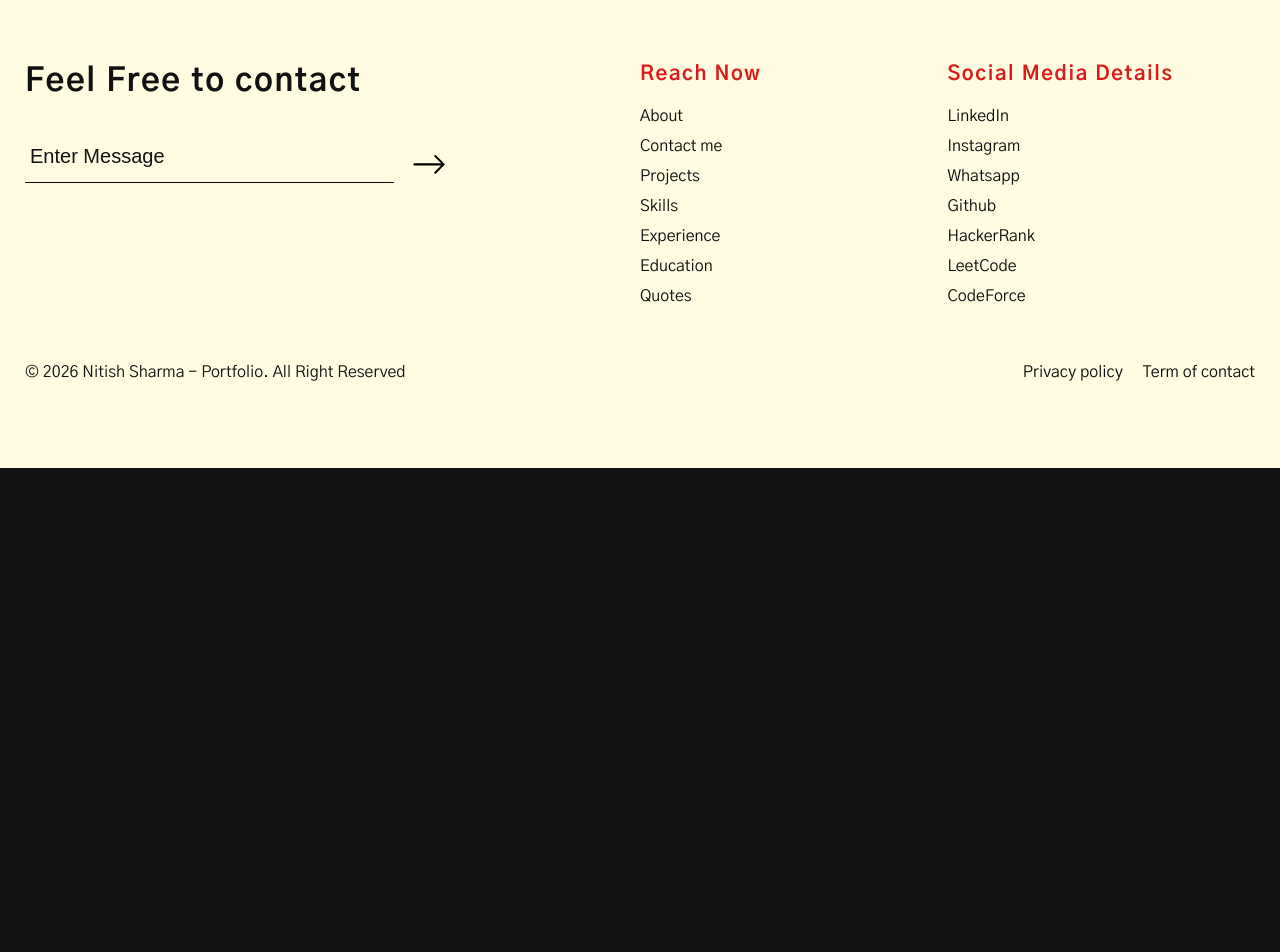
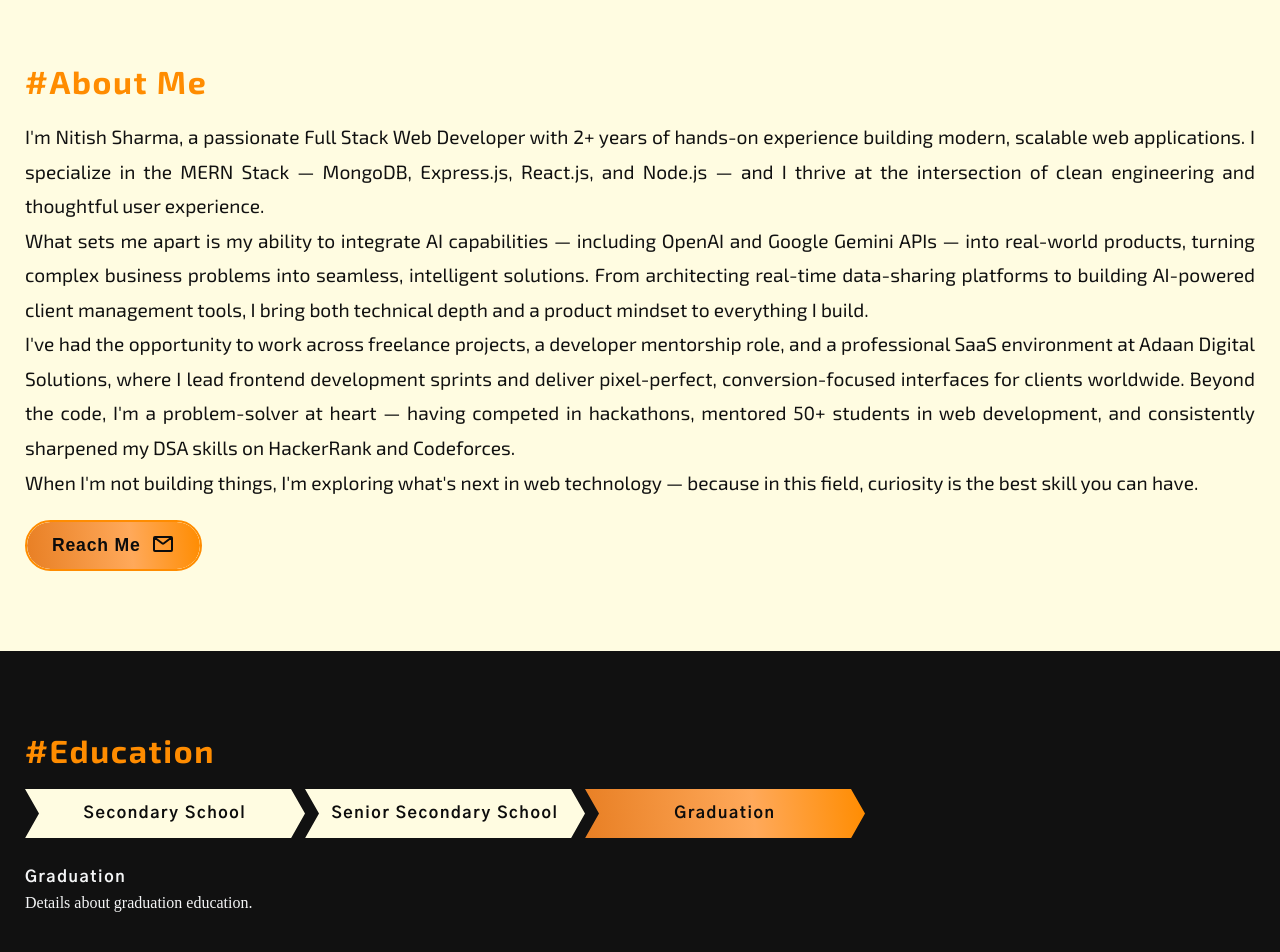
Before and after one commit to nikku1229/My_Portfolio, a React (Vite) app in the folder Frontend/: page /about in a window 1280 px wide. Shown: the part 840-1792 px from the top of the page. Before the commit the page ends 1308 px from the top, so only its background shows below. Built offline with nearby package versions, Linux system fonts and the light colour scheme; no server answers; a web font is replaced by a local one.

Commit message:
about education update

```diff
--- a/Frontend/src/animations/aboutAnimation.js
+++ b/Frontend/src/animations/aboutAnimation.js
@@ -1,4 +1,7 @@
 import gsap from "gsap";
+import ScrollTrigger from "gsap/ScrollTrigger";
+
+gsap.registerPlugin(ScrollTrigger);
 
 export const aboutAnimation = (about) => {
   if (!about) return;
@@ -61,3 +64,17 @@ export const aboutAnimation = (about) => {
       ease: "power2.inOut",
     });
 };
+
+export const aboutBioAnimation = (aboutBio) => {
+  const pElement = aboutBio.querySelector("p");
+
+  gsap.from(pElement, {
+    scrollTrigger: {
+      trigger: aboutBio,
+      start: "top 60%",
+    },
+    opacity: 0,
+    duration: 1,
+    y: 50,
+  });
+};
--- /dev/null
+++ b/Frontend/src/components/Education.jsx
@@ -0,0 +1,61 @@
+import React, { useState } from "react";
+
+function Education() {
+  const [selectedTab, setSelectedTab] = useState("Graduation");
+
+  return (
+    <>
+      <div className="education-container">
+        <div className="education-section">
+          <h2>#Education</h2>
+
+          <div className="tab-section">
+            <div
+              className={`tab ${selectedTab === "Secondary School" ? "active" : ""}`}
+              onClick={() => setSelectedTab("Secondary School")}
+            >
+              <h3>Secondary School</h3>
+            </div>
+
+            <div
+              className={`tab ${selectedTab === "Senior Secondary School" ? "active" : ""}`}
+              onClick={() => setSelectedTab("Senior Secondary School")}
+            >
+              <h3>Senior Secondary School</h3>
+            </div>
+
+            <div
+              className={`tab ${selectedTab === "Graduation" ? "active" : ""}`}
+              onClick={() => setSelectedTab("Graduation")}
+            >
+              <h3>Graduation</h3>
+            </div>
+          </div>
+
+          <div className="tab-content">
+            {selectedTab === "Secondary School" && (
+              <div>
+                <h4>Secondary School</h4>
+                <p>Details about secondary school education.</p>
+              </div>
+            )}
+            {selectedTab === "Senior Secondary School" && (
+              <div>
+                <h4>Senior Secondary School</h4>
+                <p>Details about senior secondary school education.</p>
+              </div>
+            )}
+            {selectedTab === "Graduation" && (
+              <div>
+                <h4>Graduation</h4>
+                <p>Details about graduation education.</p>
+              </div>
+            )}
+          </div>
+        </div>
+      </div>
+    </>
+  );
+}
+
+export default Education;
--- a/Frontend/src/index.css
+++ b/Frontend/src/index.css
@@ -898,3 +898,100 @@ header {
     }
   }
 }
+
+.about-bio-container {
+  width: 100%;
+  padding: 80px 25px;
+  display: flex;
+  justify-content: center;
+  align-items: center;
+  gap: 20px;
+  background-color: var(--white-variant-1);
+
+  span {
+    height: max-content;
+    overflow: hidden;
+  }
+
+  .about-bio {
+    width: 100%;
+    display: flex;
+    flex-direction: column;
+    gap: 20px;
+
+    h2 {
+      font-size: 2rem;
+      color: var(--orange-variant-1);
+      font-family: var(--text-font-family);
+    }
+
+    p {
+      font-size: 1.2rem;
+      line-height: 1.8;
+      color: var(--dark-grey);
+      font-family: var(--text-font-family);
+      text-align: justify;
+    }
+
+    a {
+      text-decoration: none;
+    }
+
+    button {
+      display: flex;
+      gap: 10px;
+      align-self: center;
+    }
+
+    button:hover {
+      color: var(--orange-variant-1);
+    }
+  }
+}
+
+.education-container {
+  width: 100%;
+  padding: 80px 25px;
+
+  .education-section {
+    display: flex;
+    flex-direction: column;
+    gap: 20px;
+  }
+
+  h2 {
+    font-size: 2rem;
+    color: var(--orange-variant-1);
+    font-family: var(--text-font-family);
+  }
+
+  .tab-section {
+    display: flex;
+
+    .tab {
+      width: 280px;
+      padding: 15px 20px;
+      display: flex;
+      justify-content: center;
+      align-items: center;
+      background-color: var(--white-variant-1);
+      color: var(--dark);
+      font-family: var(--primary-font-family);
+      cursor: pointer;
+      clip-path: polygon(95% 0%, 100% 50%, 95% 100%, 0% 100%, 5% 50%, 0% 0%);
+
+      h3 {
+        font-size: 16px;
+      }
+    }
+
+    .tab.active {
+      background: var(--gradient-mid-orange);
+    }
+  }
+
+  .tab-content {
+    width: 100%;
+    padding: 10px 0px;
+  }
+}
--- a/Frontend/src/pages/About.jsx
+++ b/Frontend/src/pages/About.jsx
@@ -1,15 +1,22 @@
 import { useEffect, useLayoutEffect, useRef } from "react";
+import { Link } from "react-router-dom";
 import Header from "../components/Header";
 import Footer from "../components/Footer";
-import { aboutAnimation } from "../animations/aboutAnimation";
+import Education from "../components/Education";
+import {
+  aboutAnimation,
+  aboutBioAnimation,
+} from "../animations/aboutAnimation";
 import gsap from "gsap";
 
 function About() {
   const aboutRef = useRef(null);
+  const aboutBioRef = useRef(null);
 
   useLayoutEffect(() => {
     const ctx = gsap.context(() => {
       aboutAnimation(aboutRef.current);
+      aboutBioAnimation(aboutBioRef.current);
     }, aboutRef);
 
     return () => ctx.revert();
@@ -61,6 +68,60 @@ function About() {
           </svg>
         </div>
       </div>
+      <div className="about-bio-container">
+        <div className="about-bio" ref={aboutBioRef}>
+          <h2>#About Me</h2>
+          <span>
+            <p>
+              I'm Nitish Sharma, a passionate Full Stack Web Developer with 2+
+              years of hands-on experience building modern, scalable web
+              applications. I specialize in the MERN Stack — MongoDB,
+              Express.js, React.js, and Node.js — and I thrive at the
+              intersection of clean engineering and thoughtful user experience.{" "}
+              <br />
+              What sets me apart is my ability to integrate AI capabilities —
+              including OpenAI and Google Gemini APIs — into real-world
+              products, turning complex business problems into seamless,
+              intelligent solutions. From architecting real-time data-sharing
+              platforms to building AI-powered client management tools, I bring
+              both technical depth and a product mindset to everything I build.{" "}
+              <br />
+              I've had the opportunity to work across freelance projects, a
+              developer mentorship role, and a professional SaaS environment at
+              Adaan Digital Solutions, where I lead frontend development sprints
+              and deliver pixel-perfect, conversion-focused interfaces for
+              clients worldwide. Beyond the code, I'm a problem-solver at heart
+              — having competed in hackathons, mentored 50+ students in web
+              development, and consistently sharpened my DSA skills on
+              HackerRank and Codeforces. <br /> When I'm not building things,
+              I'm exploring what's next in web technology — because in this
+              field, curiosity is the best skill you can have.
+            </p>
+          </span>
+          <Link to="mailto:niteshsharma5740@gmail.com">
+            <button className="secondary-btn">
+              Reach me
+              <svg
+                class="w-6 h-6 text-gray-800 dark:text-white"
+                aria-hidden="true"
+                xmlns="http://www.w3.org/2000/svg"
+                width="24"
+                height="24"
+                fill="none"
+                viewBox="0 0 24 24"
+              >
+                <path
+                  stroke="currentColor"
+                  strokeLinecap="round"
+                  strokeWidth="2"
+                  d="m3.5 5.5 7.893 6.036a1 1 0 0 0 1.214 0L20.5 5.5M4 19h16a1 1 0 0 0 1-1V6a1 1 0 0 0-1-1H4a1 1 0 0 0-1 1v12a1 1 0 0 0 1 1Z"
+                />
+              </svg>
+            </button>
+          </Link>
+        </div>
+      </div>
+      <Education />
       <Footer />
     </>
   );
```
